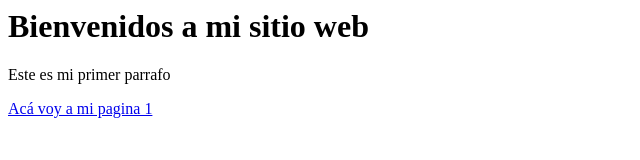
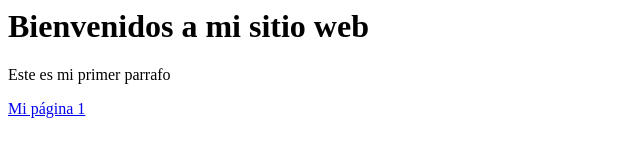
Before and after one commit to airicaro/Noveno2, a plain HTML site: page index.html in a window 1280 px wide. Shown: the full height of the page, 0-640 px from the left. Drawn offline with Linux system fonts and the light colour scheme.

Commit message:
Update index.html

```diff
--- a/index.html
+++ b/index.html
@@ -5,6 +5,6 @@
   <body>
     <h1>Bienvenidos a mi sitio web</h1>
     <p>Este es mi primer parrafo</p>
-    <a href="pagina1.html"> Acá voy a mi pagina 1</a>
+    <a href="pagina1.html"> Mi página 1</a>
   </body>
 </html>
```
